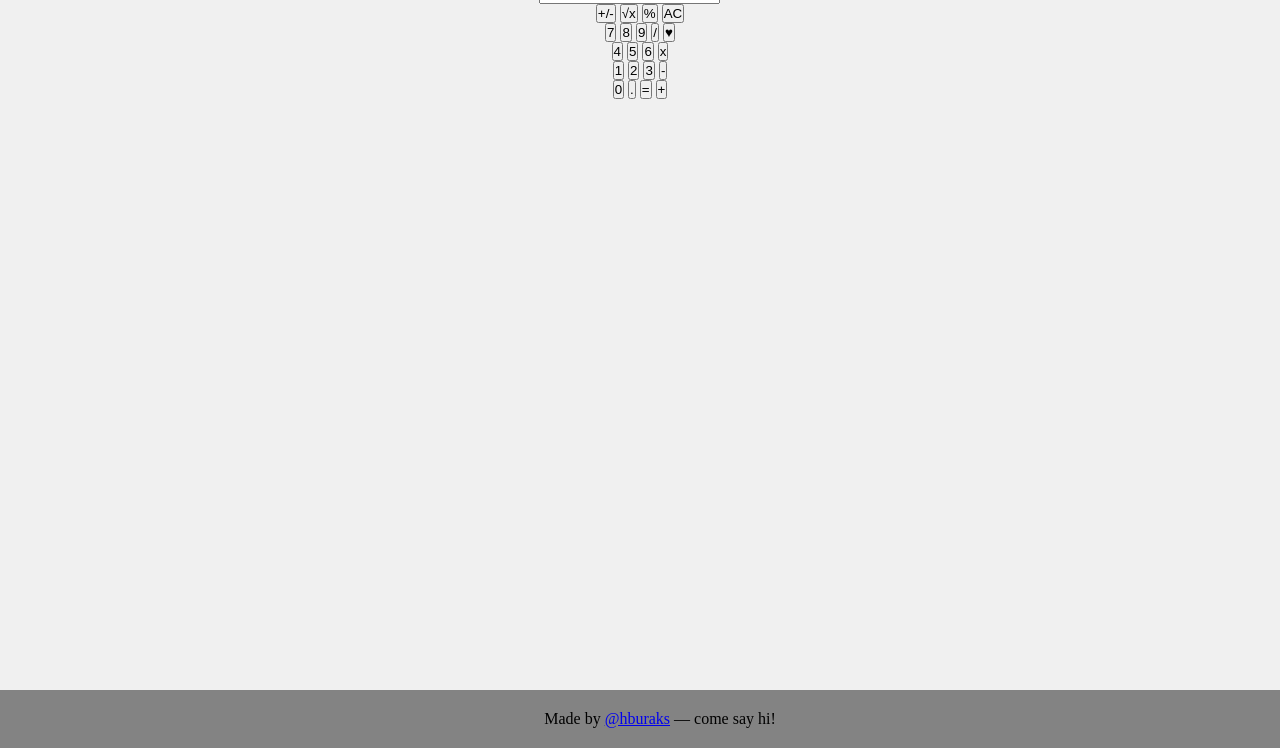
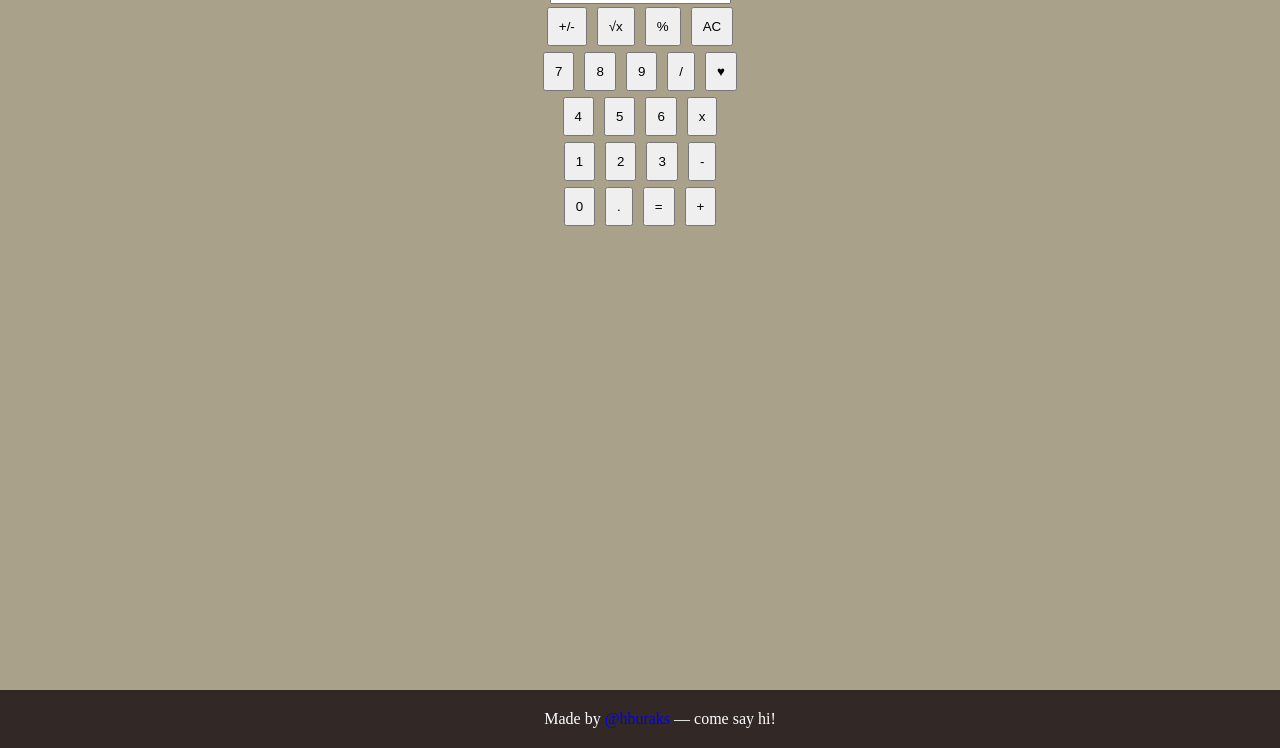
Before and after one commit to hburaks/HB-Calculator, a plain HTML site: page index.html in a window 1280 px wide. Shown: the part 52-800 px from the top of the page. Drawn offline with Linux system fonts and the light colour scheme.

Commit message:
add color and link attribute

```diff
--- a/index.html
+++ b/index.html
@@ -7,6 +7,7 @@
     </head>
     <body>
         <div class="container">
+            <div class="calculator">
                 <div class="row">
                     <h1 id="title">HB-Calculator</h1>
                     <input class="input" id="display" placeholder="0" readonly>
@@ -42,9 +43,11 @@
                     <button id="equal" value="=">=</button>
                     <button id="operator" value="+">+</button>
                 </div>
+
+            </div>
     </div>
         <div class="sticky">
-            <div class="creator">Made by <a href="https://github.com/hburaks">@hburaks</a> — come say hi!</div>
+            <div class="creator">Made by <a target="_blank" href="https://github.com/hburaks">@hburaks</a> — come say hi!</div>
         </div>
         <script src="sources.js"></script>
     </body>
--- a/styles.css
+++ b/styles.css
@@ -12,14 +12,25 @@
     width: 100%;
     text-align: center;
     padding: 20px;
+    background-color: rgb(50,40,38);
+    color: white;
 }
 .container {
-    display: flex;
-    flex-direction: column;
-    align-items: center;
+    text-align: center;
+}
+button {
+    padding: 10px;
+    margin: 3px;
 
 }
 
 :root {
-    background-color: rgb(240, 240, 240) ;
+    background-color: rgb(170,161,139) ;
 }
+a:visited {
+    color: inherit;
+
+}
+a {
+    text-decoration: none;
+}
```
Lines whose indentation alone changed are shown as unchanged.
